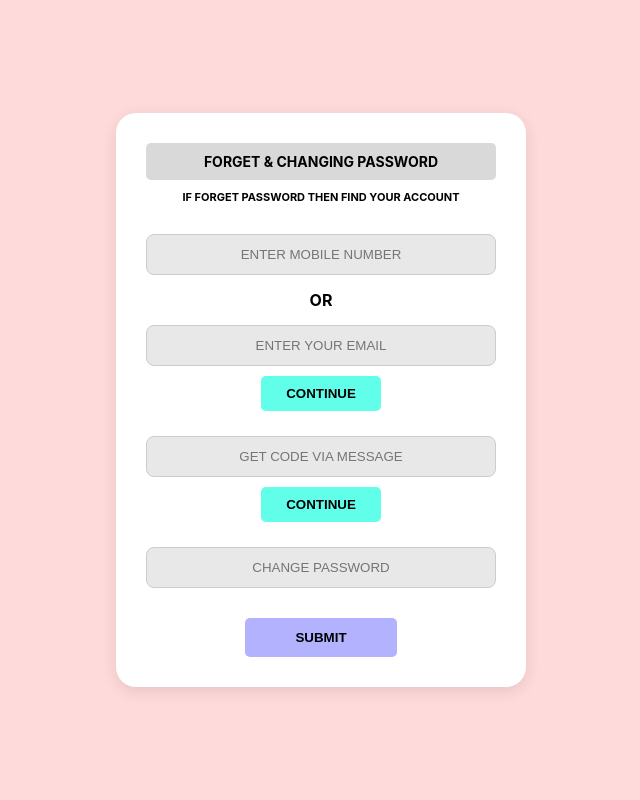
After one commit to Riya1153/StayFinder, a Django app: page /forget-password/ in a window 1280 px wide. The commit adds this page. Shown: the whole page, without its empty margins (319-959 px from the left). Run offline with Django 5.2, Linux system fonts and the light colour scheme.

Commit message:
StayFinder-13: Forget password page UI finalize and routing added

```diff
--- /dev/null
+++ b/core/templates/forget_password.html
@@ -0,0 +1,102 @@
+<!DOCTYPE html>
+<html lang="en">
+<head>
+    <meta charset="UTF-8">
+    <title>Forget Password - StayFinder</title>
+    <style>
+        body {
+            background-color: #FFDADA; /* Tomar 2nd pic-er moto Peach/Pinkish background */
+            font-family: 'Inter', sans-serif;
+            display: flex;
+            justify-content: center;
+            align-items: center;
+            height: 100vh;
+            margin: 0;
+        }
+
+        .card {
+            background-color: #FFFFFF;
+            width: 350px;
+            padding: 30px;
+            border-radius: 20px;
+            text-align: center;
+            box-shadow: 0px 4px 15px rgba(0, 0, 0, 0.1);
+        }
+
+        .header-box {
+            background-color: #D9D9D9;
+            padding: 10px;
+            font-weight: bold;
+            font-size: 14px;
+            margin-bottom: 10px;
+            border-radius: 5px;
+        }
+
+        .sub-text {
+            font-size: 11px;
+            font-weight: bold;
+            margin-bottom: 20px;
+        }
+
+        input {
+            width: 100%;
+            padding: 12px;
+            margin: 10px 0;
+            border: 1px solid #ccc;
+            border-radius: 8px;
+            background-color: #E8E8E8;
+            box-sizing: border-box; /* Jate padding-e box boro na hoy */
+            text-align: center;
+        }
+
+        .or-text {
+            font-weight: bold;
+            margin: 5px 0;
+        }
+
+        .btn-continue {
+            background-color: #61FFEA; /* Turquoise blue button */
+            border: none;
+            padding: 10px 25px;
+            border-radius: 5px;
+            font-weight: bold;
+            cursor: pointer;
+            margin-bottom: 15px;
+        }
+
+        .btn-submit {
+            background-color: #B2B2FF; /* Purple/Blue button */
+            border: none;
+            padding: 12px 50px;
+            border-radius: 5px;
+            font-weight: bold;
+            cursor: pointer;
+            margin-top: 20px;
+        }
+
+        p {
+            font-size: 12px;
+            margin: 10px 0;
+        }
+    </style>
+</head>
+<body>
+
+    <div class="card">
+        <div class="header-box">FORGET & CHANGING PASSWORD</div>
+        <div class="sub-text">IF FORGET PASSWORD THEN FIND YOUR ACCOUNT</div>
+
+        <input type="text" placeholder="ENTER MOBILE NUMBER">
+        <div class="or-text">OR</div>
+        <input type="email" placeholder="ENTER YOUR EMAIL">
+        <button class="btn-continue">CONTINUE</button>
+
+        <input type="text" placeholder="GET CODE VIA MESSAGE">
+        <button class="btn-continue">CONTINUE</button>
+
+        <input type="password" placeholder="CHANGE PASSWORD">
+        <button class="btn-submit">SUBMIT</button>
+    </div>
+
+</body>
+</html>
--- a/core/views.py
+++ b/core/views.py
@@ -13,3 +13,6 @@ def registration(request):
 
 def login_view(request):
     return render(request, 'login.html')
+
+def forget_password(request):
+    return render(request, 'forget_password.html')
--- a/stayfinder_backend/urls.py
+++ b/stayfinder_backend/urls.py
@@ -1,6 +1,6 @@
 from django.contrib import admin
 from django.urls import path
-from core.views import hostel_list, front_page, registration, login_view
+from core.views import hostel_list, front_page, registration, login_view, forget_password
 from django.conf import settings
 from django.conf.urls.static import static
 
@@ -10,6 +10,7 @@ urlpatterns = [
     path('hostels/', hostel_list, name='hostel_list'),
     path('registration/', registration, name='registration'),
     path('login/', login_view, name='login'),
+    path('forget-password/', forget_password, name='forget_password'),
 ]
 
 if settings.DEBUG:
```
Also changed, not shown: core/templates/front_page.html (+4 -9 lines), core/templates/login.html (+14 -6 lines).
